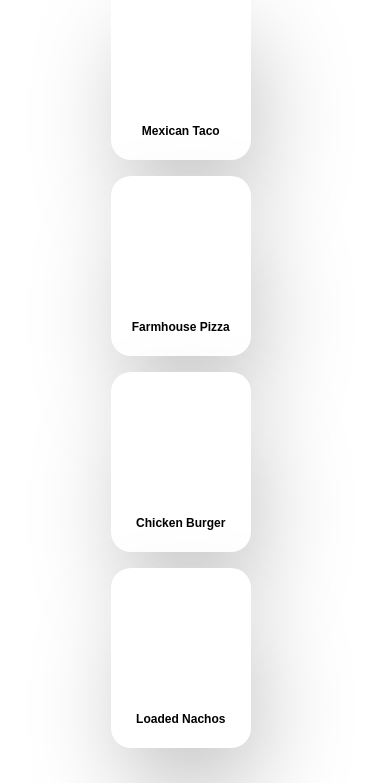
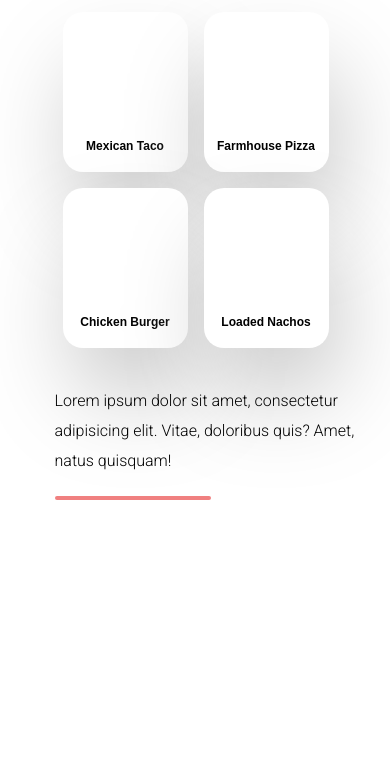
Before and after one commit to somesh6797/Assignment, a plain HTML site: page index.html in a window 390 px wide. Shown: the part 234-1017 px from the top of the page. After the commit the page ends 844 px from the top, so only its background shows below. Drawn offline with Linux system fonts and the light colour scheme.

Commit message:
Add files via upload

```diff
--- a/style.css
+++ b/style.css
@@ -324,6 +324,9 @@
     -ms-flex-item-align: center;
         -ms-grid-row-align: center;
         align-self: center;
+        padding:20px;
+        margin: 0px;
+        width:90vw;
   }
   .main-heading {
     font-size: 32px;
@@ -336,8 +339,8 @@
     margin-top: 20px;
   }
   .card-container .card {
-    width: 140px;
-    height: 180px;
+    width: 125px;
+    height: 160px;
     margin: 8px;
     padding: 10px;
     font-size: 12px;
@@ -345,8 +348,8 @@
     font-family: 'Poppins',sans-serif;
   }
   .card-img {
-    height: 100px;
-    width: 100px;
+    height: 90px;
+    width: 90px;
   }
   .description {
     margin-top: 30px;
```
